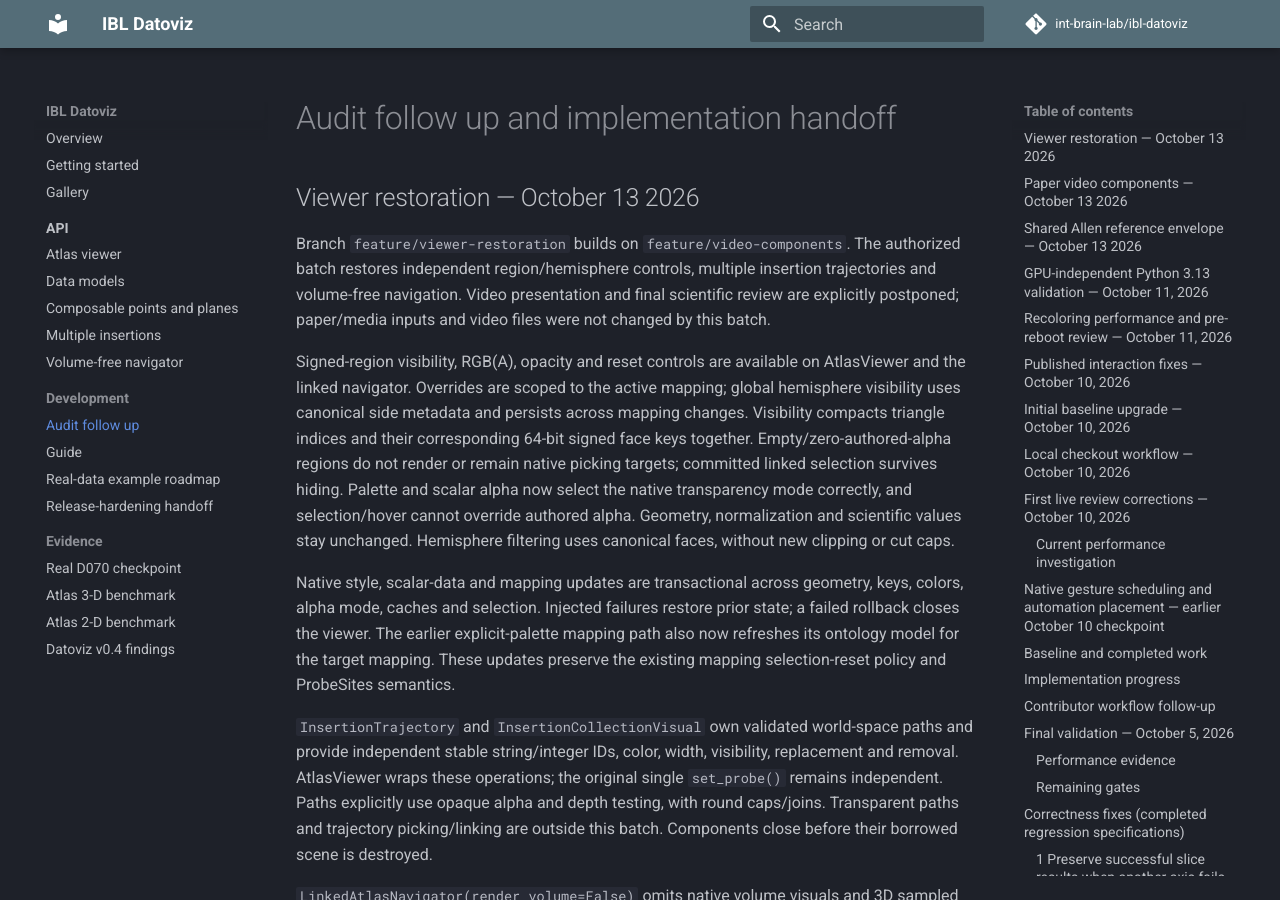
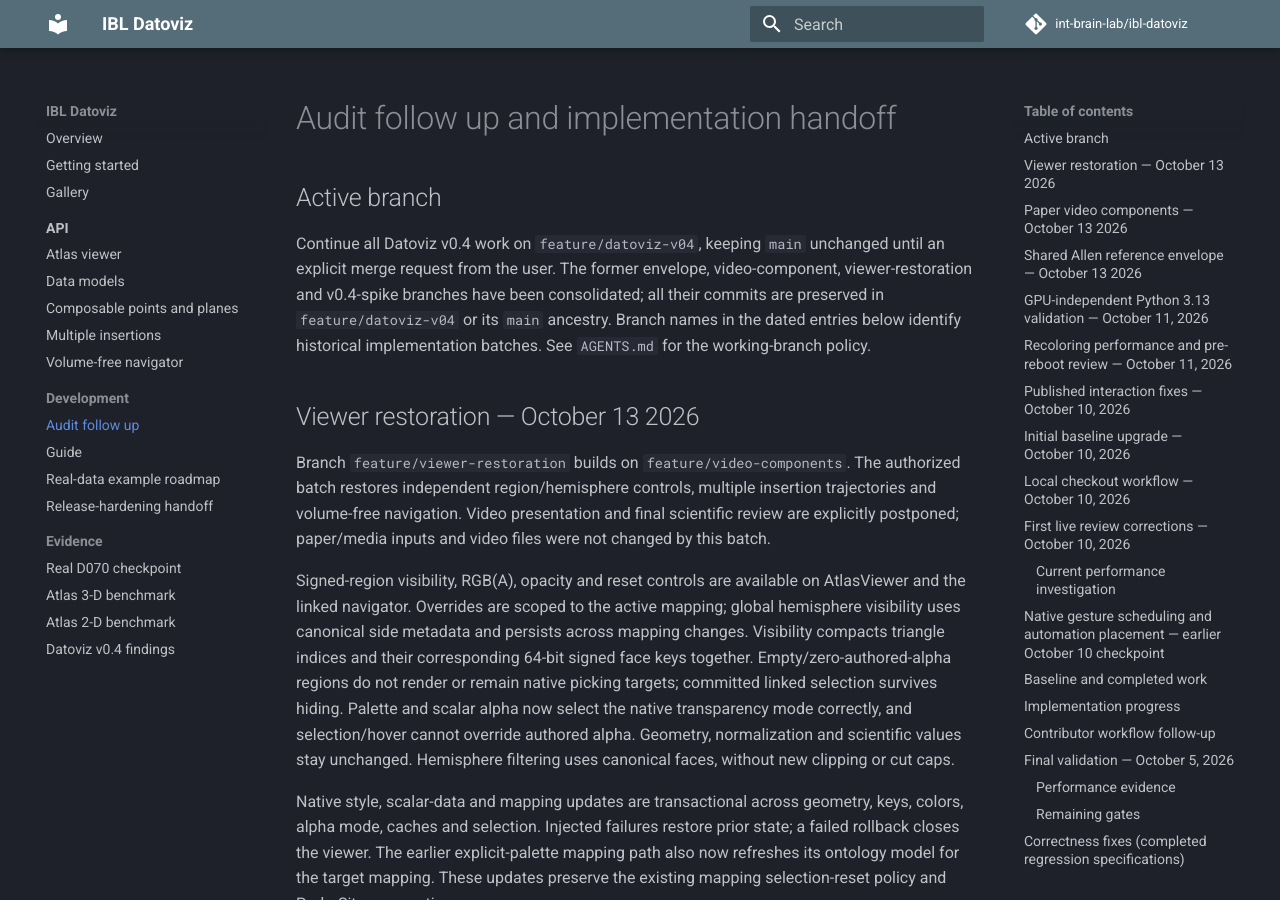
Before and after one commit to int-brain-lab/ibl-datoviz, an MkDocs documentation site: the page built from docs/NEXT_STEPS.md, in a window 1280 px wide and 900 px high. Built offline with MkDocs 1.6.1 and Material for MkDocs 9.7.7, drawn with Linux system fonts in a browser that asks for light colours; comment, search, counter and statistics services are not loaded.

Commit message:
Record single working branch for Datoviz v0.4

```diff
--- a/docs/NEXT_STEPS.md
+++ b/docs/NEXT_STEPS.md
@@ -1,4 +1,13 @@
 # Audit follow up and implementation handoff
+
+## Active branch
+
+Continue all Datoviz v0.4 work on `feature/datoviz-v04`, keeping `main` unchanged
+until an explicit merge request from the user. The former envelope,
+video-component, viewer-restoration and v0.4-spike branches have been consolidated;
+all their commits are preserved in `feature/datoviz-v04` or its `main` ancestry.
+Branch names in the dated entries below identify historical implementation batches.
+See `AGENTS.md` for the working-branch policy.
 
 ## Viewer restoration — October 13 2026
 
```
Also changed, not shown: AGENTS.md (+8 -0 lines).
